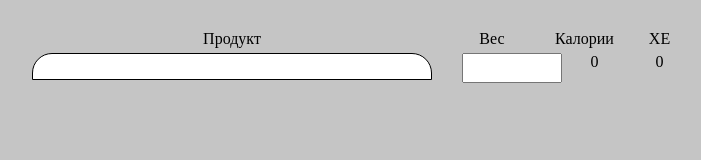
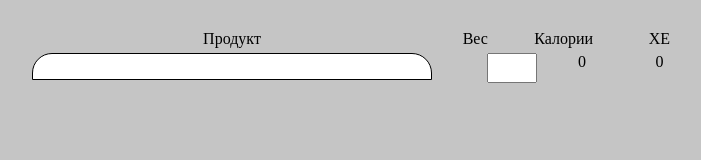
Before and after one commit to DOSHICK/table, a plain HTML site: page index.html in a window 1280 px wide. Shown: the whole page, without its empty margins (278-979 px from the left). Drawn offline with Linux system fonts and the light colour scheme.

Commit message:
героически поборол созданные самим собой проблемы

```diff
--- a/js/index.js
+++ b/js/index.js
@@ -41,15 +41,15 @@ console.log("hola");
 
 let inputWeight = document.getElementById("input-weight")
 inputWeight.onkeydown = function () {
-  let inputAutocomplete = document.getElementById("autocomplete__input");
+  let input = document.getElementById("autocomplete__input");
   let inputValue = inputWeight.value;
 
-  let info = jsonArray.find(item => item.name == inputAutocomplete.value);
+  let info = jsonArray.find(item => item.name == input.value);
   console.log(info);
 
   let calories = document.getElementById("output-calories")
   calories.innerHTML = (inputValue * info.calories) / info.weight;
-  let bredUnit = document.getElementById("output-XE")
+  let bredUnit = document.getElementById("output-XE");
   bredUnit.innerHTML = inputValue / info.weight;
 }
 
--- a/scss/style,.scss
+++ b/scss/style,.scss
@@ -17,10 +17,10 @@ body{
     width: $inputWidth;
   }
   &__weight{
-    width: 100px;
+    width: 50px;
   }
   &__calories{
-    width: 65px;
+    width: 90px;
   }
   &__XE{
     width: 65px;
@@ -45,11 +45,11 @@ body{
       text-align: center;
     }
     input#input-weight{
-      width: 100px;
+      width: 50px;
     }
     p#output-calories{
       display: block;
-      width: 65px ;
+      width: 90px ;
       height: 30px;
     }
   }
```
Also changed, not shown: css/style,.css, 1 other file.
